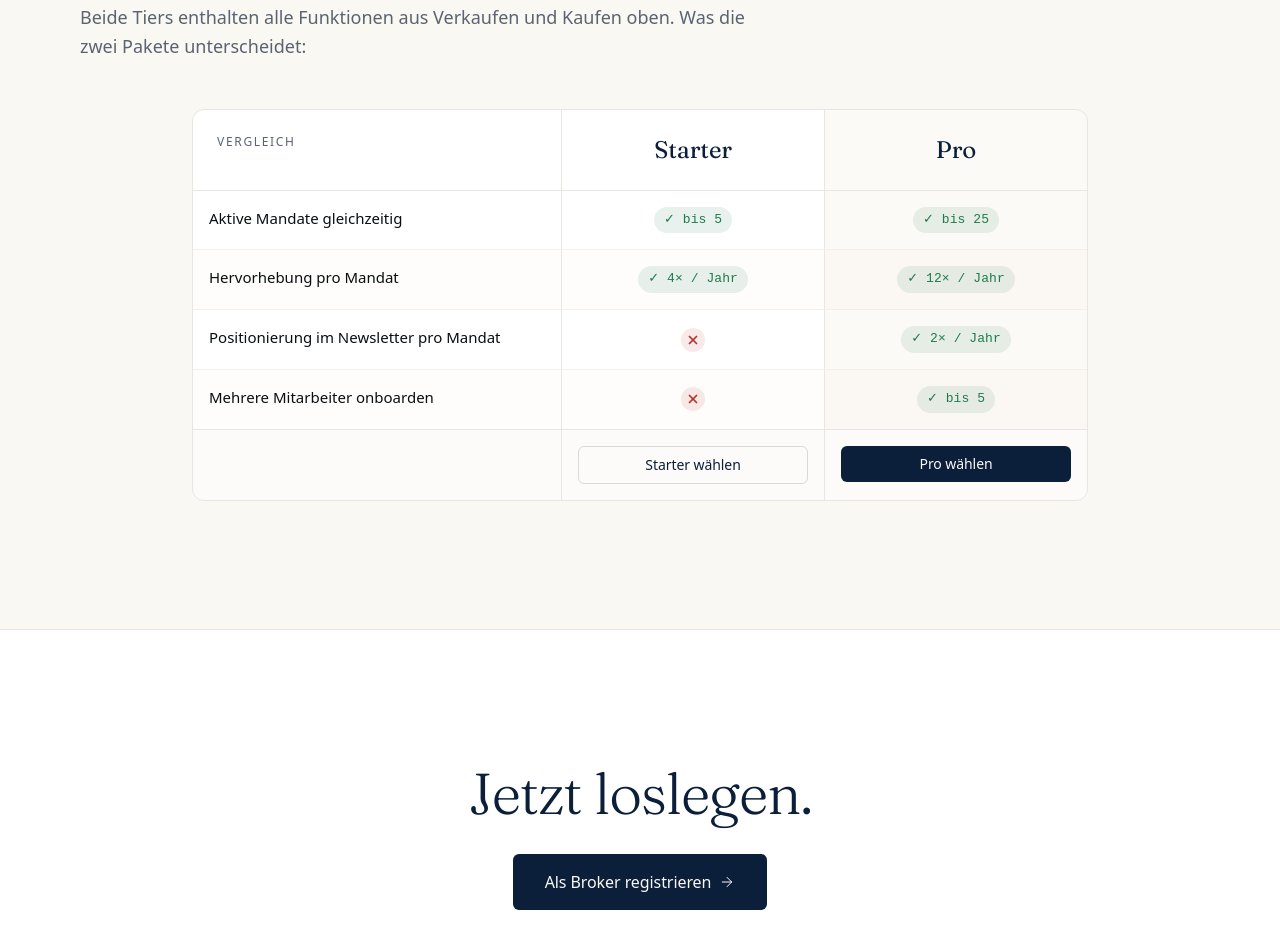
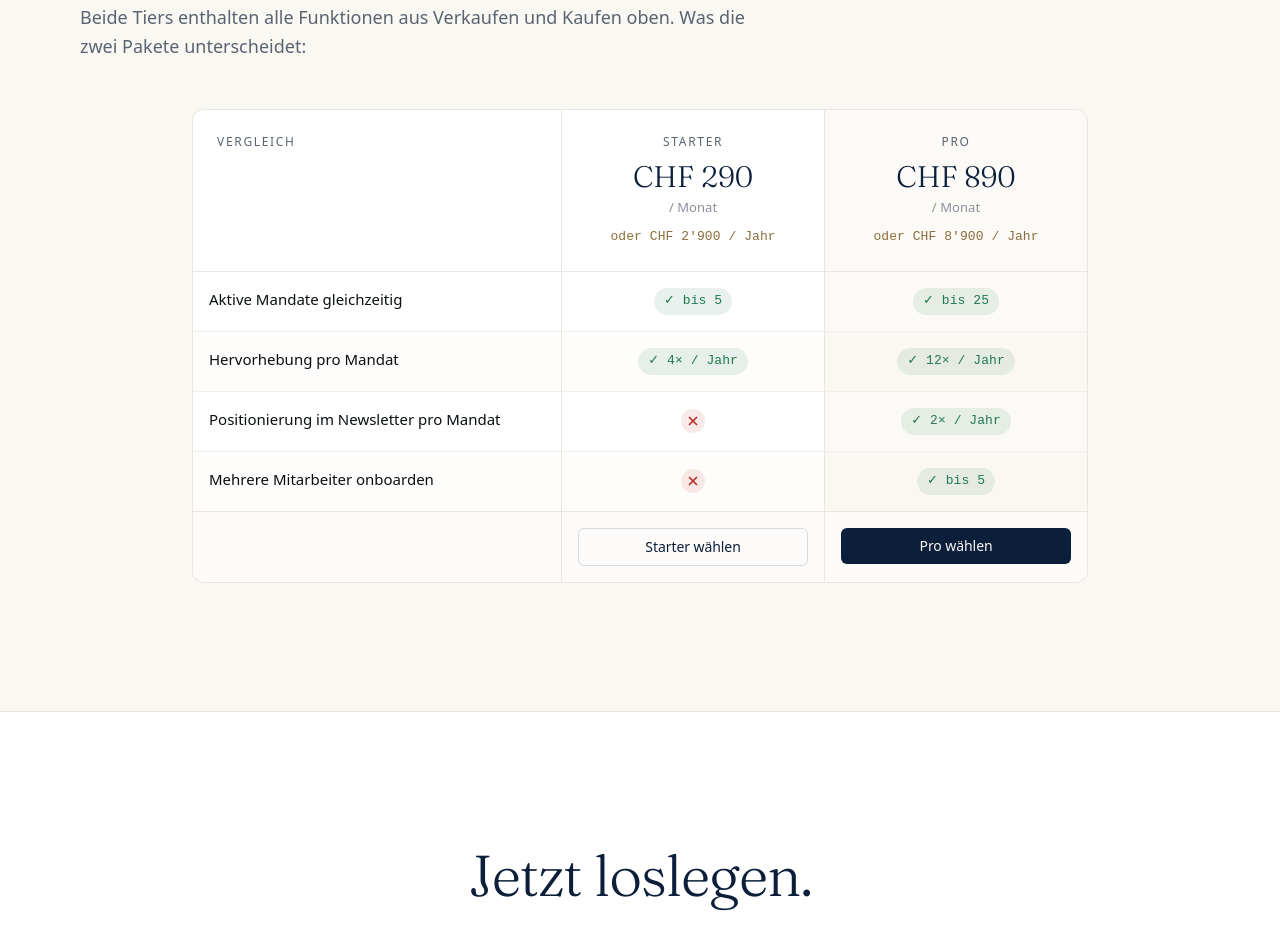
Before and after one commit to Vemoswitzerland/passare, a Next.js app: page /broker in a window 1280 px wide. Shown: the part 1780-2711 px from the top of the page. Built offline with nearby package versions, Linux system fonts and the light colour scheme; no server answers.

Commit message:
fix: Broker-Pakete-Tabelle zeigt jetzt Preise (Starter 290/M oder 2'900/J · Pro 890/M oder 8'900/J)

```diff
--- a/src/app/broker/page.tsx
+++ b/src/app/broker/page.tsx
@@ -181,16 +181,30 @@ function PaketeVergleich() {
 
         <Reveal delay={0.1}>
           <div className="max-w-4xl mx-auto rounded-card border border-stone bg-paper overflow-hidden">
-            {/* Header — nur Tier-Namen, ohne Preise */}
+            {/* Header — Tier-Namen mit Preisen */}
             <div className="grid grid-cols-[1.4fr_1fr_1fr] border-b border-stone">
               <div className="p-6">
                 <p className="overline text-bronze-ink">Vergleich</p>
               </div>
               <div className="p-6 text-center border-l border-stone">
-                <p className="font-serif text-head-md text-navy font-normal">Starter</p>
+                <p className="overline text-quiet mb-3">Starter</p>
+                <p className="font-serif text-[1.85rem] text-navy font-light font-tabular leading-none">
+                  CHF 290
+                </p>
+                <p className="text-caption text-quiet mt-1.5">/ Monat</p>
+                <p className="text-caption text-bronze-ink mt-3 font-mono">
+                  oder CHF 2&apos;900 / Jahr
+                </p>
               </div>
               <div className="p-6 text-center border-l border-stone bg-bronze/5">
-                <p className="font-serif text-head-md text-navy font-normal">Pro</p>
+                <p className="overline text-quiet mb-3">Pro</p>
+                <p className="font-serif text-[1.85rem] text-navy font-light font-tabular leading-none">
+                  CHF 890
+                </p>
+                <p className="text-caption text-quiet mt-1.5">/ Monat</p>
+                <p className="text-caption text-bronze-ink mt-3 font-mono">
+                  oder CHF 8&apos;900 / Jahr
+                </p>
               </div>
             </div>
 
```
